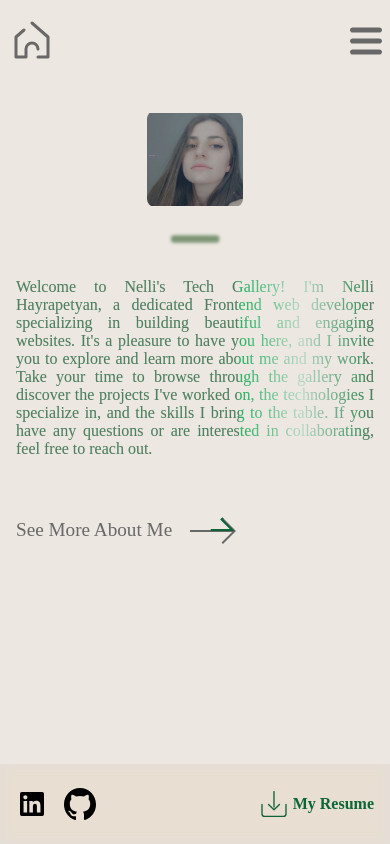
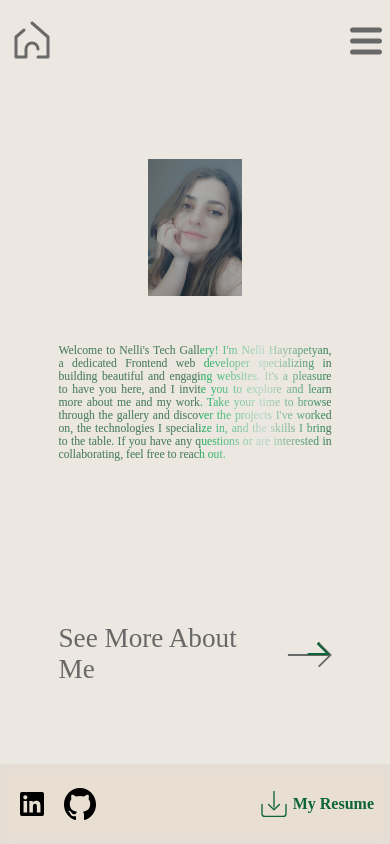
Before and after one commit to NellyHayrapetyan/nellis-tech-gallery, a Next.js app: page / in a window 390 px wide. Built offline with nearby package versions, Linux system fonts and the light colour scheme.

Commit message:
change welcome page

```diff
--- a/src/components/scrollLineUp/ScrollLineUp.module.scss
+++ b/src/components/scrollLineUp/ScrollLineUp.module.scss
@@ -1,5 +1,5 @@
 @import "public/assets/variables.module.scss";
 
 .LineUpElement {
-  animation: $lineUp 3s ease-out 0.3s forwards;
+  animation: $lineUp 1.5s ease-out 0.3s forwards;
 }
--- a/src/pages/Welcome.module.scss
+++ b/src/pages/Welcome.module.scss
@@ -6,14 +6,22 @@
   position: relative;
   font-size: 1.7rem;
   display: flex;
-  justify-content: center;
   align-items: center;
   flex-direction: column;
-  margin: 6.25rem 4rem 1rem;
   gap: 1.5rem;
+  overflow: auto;
+  height: calc(100vh - 11rem);
+
+  .Content {
+    max-width: 70%;
+    width: 100%;
+    height: 100%;
+    justify-content: space-around;
+    display: flex;
+    align-items: center;
+    flex-direction: column;
 
     .Navigation {
-    width: 100%;
       text-align: start;
       display: flex;
       align-items: center;
@@ -48,47 +56,27 @@
       }
     }
 
-  .ImageWrapper {
-    height: 11.9rem;
-    width: 11.9rem;
+    .IntroWrapper {
       display: flex;
-    justify-content: center;
       align-items: center;
-    position: relative;
+      gap: 3rem;
 
       .ProfilePicture {
+        flex: 1 1;
+        max-height: 40vmin !important;
         position: static !important;
         border-radius: 0.5rem;
-      height: 9rem !important;
-      width: 9rem !important;
         object-fit: contain;
-    }
-
-    &::after {
-      content: "";
-      position: absolute;
-      left: 50%;
-      transform: translateX(-50%);
-      bottom: -0.6rem;
-      width: 30%;
-      height: 0.1rem;
-      border-radius: 1rem;
-      background-color: $light-green;
-      box-shadow: 0 0 0.2rem 0.17rem $light-green;
-    }
+        animation: $stretch 2s ease-out;
       }
 
       .Description {
-    margin: 1.5rem 0;
+        font-size: 3vmin;
+        animation: 2s $stretch ease-out, 2s shimmer infinite;
+        flex: 2 1;
         text-align: justify;
         color: rgba(15, 122, 60, 0.3);
         $gradientOptions: linear, left top, right top, from(rgba(0, 255, 114, 0.54)), to(rgba(21, 199, 100, 0.3)), color-stop(0.5, #fff);
-
-    @mixin vendor($prop, $args...) {
-      -webkit-#{$prop}: $args;
-      -moz-#{$prop}: $args;
-      #{$prop}: $args;
-    }
 
         @mixin bg-vendor($args...) {
           background: -webkit-gradient($args);
@@ -96,14 +84,13 @@
         }
 
         @include bg-vendor($gradientOptions);
-    @include vendor(background-size, 125px 100%);
-    @include vendor(background-clip, text);
-    @include vendor(animation-name, shimmer);
-    @include vendor(animation-duration, 2s);
-    @include vendor(animation-iteration-count, infinite);
         background-repeat: no-repeat;
+        background-size: 125px 100%;
+        background-clip: text;
         background-position: 0 0;
         background-color: rgba(16, 65, 36, 0.6)
+      }
+    }
   }
 }
 
@@ -125,15 +112,12 @@
 
 @media (max-width: 700px) {
   .Wrapper {
-    margin: 2rem 2rem 1rem;
-
-    .ImageWrapper {
-      height: 8.9rem !important;
-      width: 8.9rem !important;
+    .IntroWrapper {
+      flex-direction: column;
 
       .ProfilePicture {
-        height: 6rem !important;
-        width: 6rem !important;
+        margin: 0 !important;
+        height: 35vmin !important;
       }
 
       .Description {
@@ -142,19 +126,3 @@
     }
   }
 }
-
-@media (max-width: 600px) {
-  .Wrapper {
-    margin: 0 1rem;
-
-    .Description {
-      font-size: 1rem;
-    }
-
-    .Navigation {
-      .NavText {
-        font-size: 1.2rem;
-      }
-    }
-  }
-}
--- a/src/pages/index.tsx
+++ b/src/pages/index.tsx
@@ -8,10 +8,11 @@ import React from "react";
 function Welcome() {
   return (
     <div className={classes.Wrapper}>
-      <div className={classes.ImageWrapper}>
-        <Image className={classes.ProfilePicture} src="/portrait-photo.jpg" alt="my portrait" fill={true} priority/>
+      <div className={classes.Content}>
+        <div className={classes.IntroWrapper}>
+          <Image className={classes.ProfilePicture} src="/portrait.jpg" alt="my portrait" fill={true} priority/>
+          <article className={classes.Description}>{WelcomeMessage}</article>
         </div>
-      <article className={classes.Description}>{WelcomeMessage}</article>
         <div  className={classes.Navigation}>
           <Link href="about" className={classes.Link}>
             <div className={classes.NavText}>
@@ -21,6 +22,7 @@ function Welcome() {
           </Link>
         </div>
       </div>
+    </div>
   );
 }
 
```
Also changed, not shown: public/portrait-photo.jpg (deleted), public/portrait.jpg (added). Lines whose indentation alone changed are shown as unchanged.
